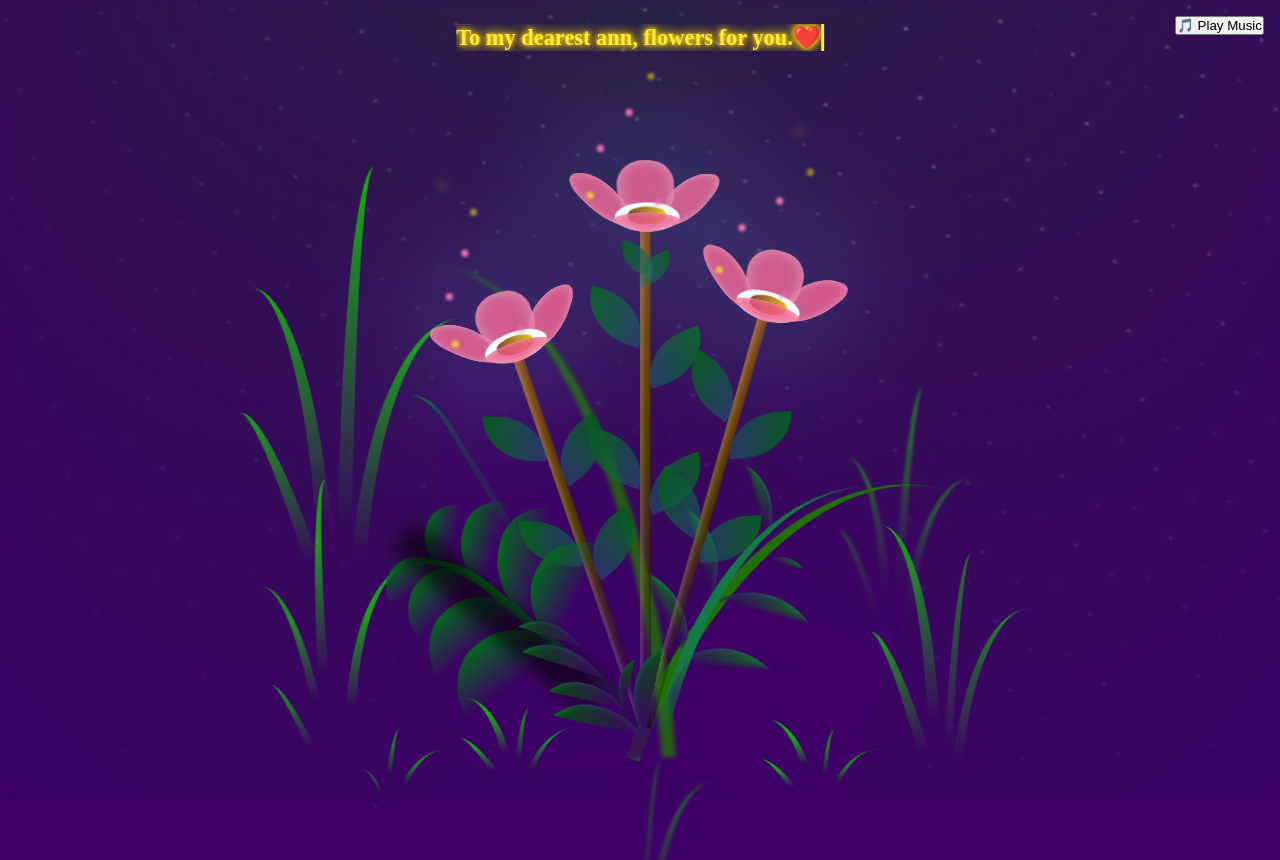
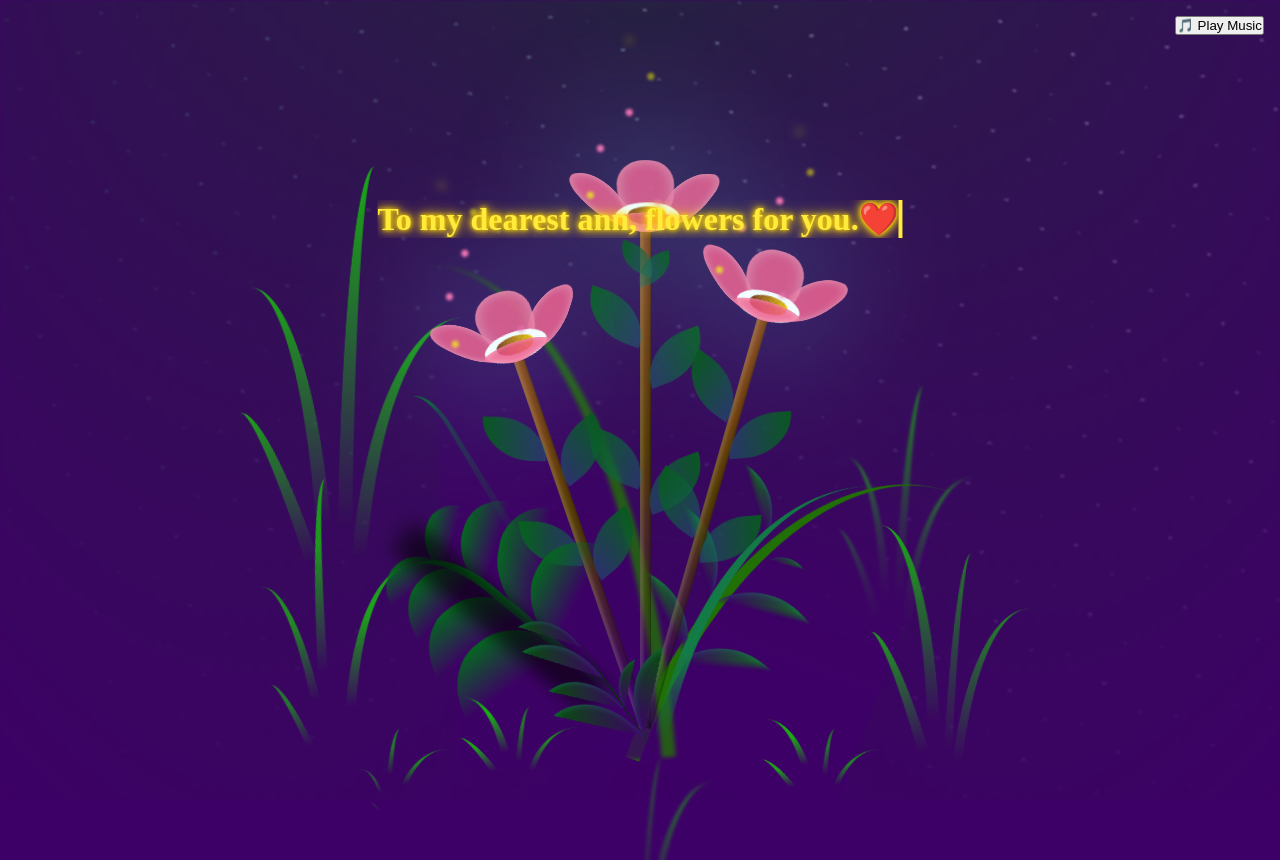
Before and after one commit to Hahatdog/Bruhhhhh, a plain HTML site: page index.html in a window 1280 px wide. Shown: the top 860 px of the page. Drawn offline with Linux system fonts and the light colour scheme.

Commit message:
Update main.css

```diff
--- a/main.css
+++ b/main.css
@@ -1339,10 +1339,10 @@ body {
 
 .message {
   position: absolute;
-  top: 3vmin;           /* Distance from top */
-  left: 50%;            /* Center horizontally */
+  top: 25vh; /* 25% from the top (75% toward bottom) */
+  left: 50%;
   transform: translateX(-50%);
-  font-size: 2.8vmin;
+  font-size: 4vmin; /* Bigger font size */
   font-weight: bold;
   color: #ffeb3b;
   z-index: 1000;
```
